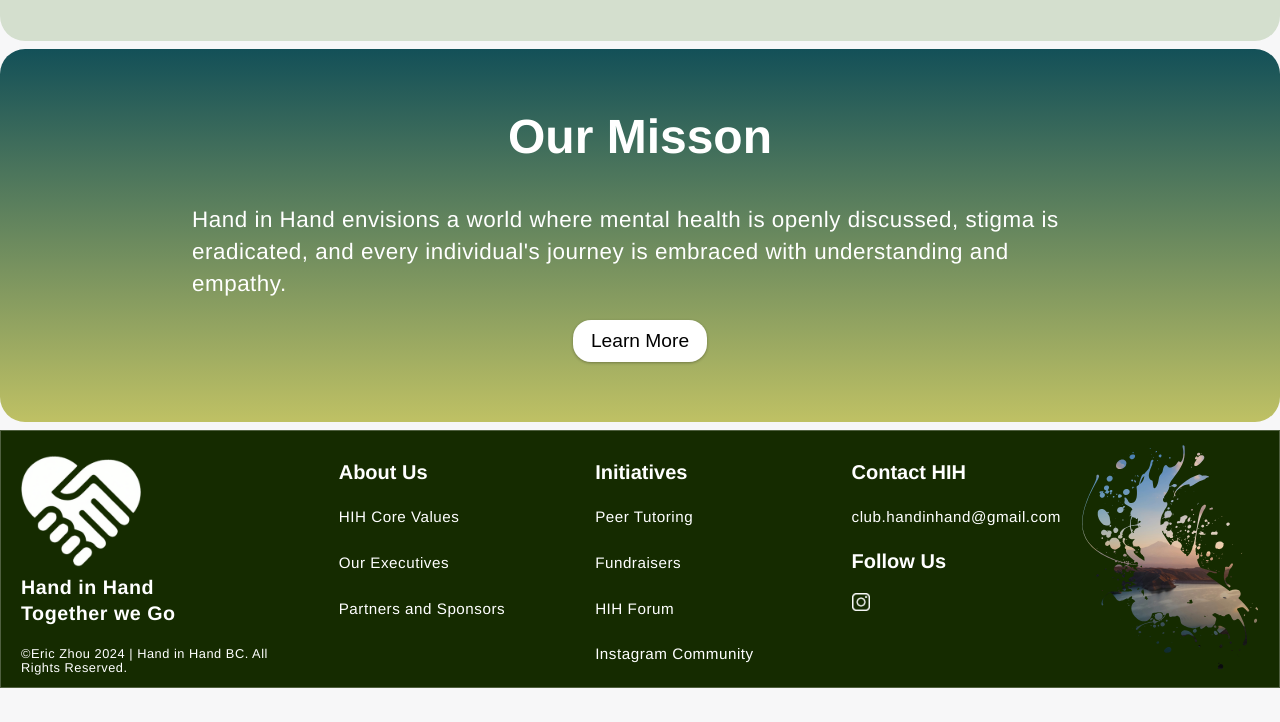
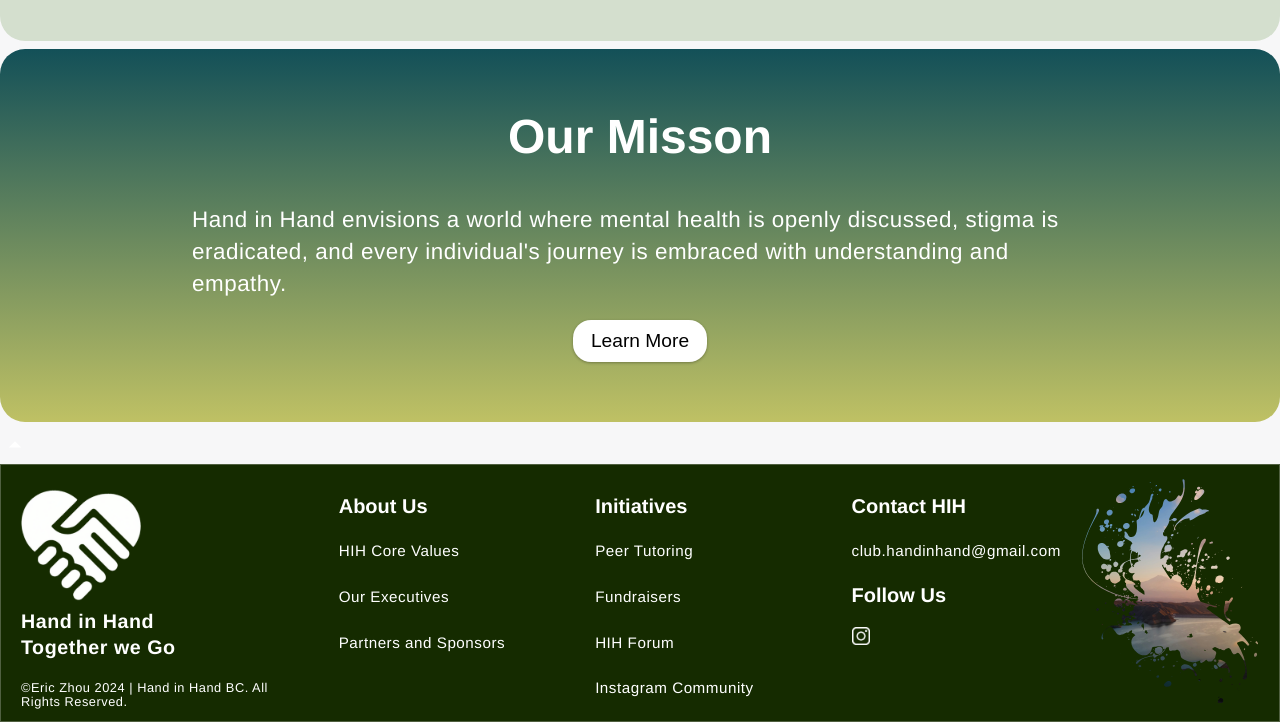
Before and after one commit to Ericzhou-ez/HandinHandWebsite, a website: page index.html in a window 1280 px wide. Shown: the part 1874-2596 px from the top of the page. Before the commit the page ends 2562 px from the top, so only its background shows below. Drawn offline with Linux system fonts and the light colour scheme.

Commit message:
Update index.html

```diff
--- a/index.html
+++ b/index.html
@@ -187,6 +187,10 @@
       </div>
    </div>
 
+    <div class="btn-top hidden">
+      <svg xmlns="http://www.w3.org/2000/svg" height="30px" viewBox="0 -960 960 960" width="30px" fill="#FFFFFF"><path d="m280-400 200-200 200 200H280Z"/></svg>
+   </div>
+
    <footer>
    <div class="leftFooter">
 
```
